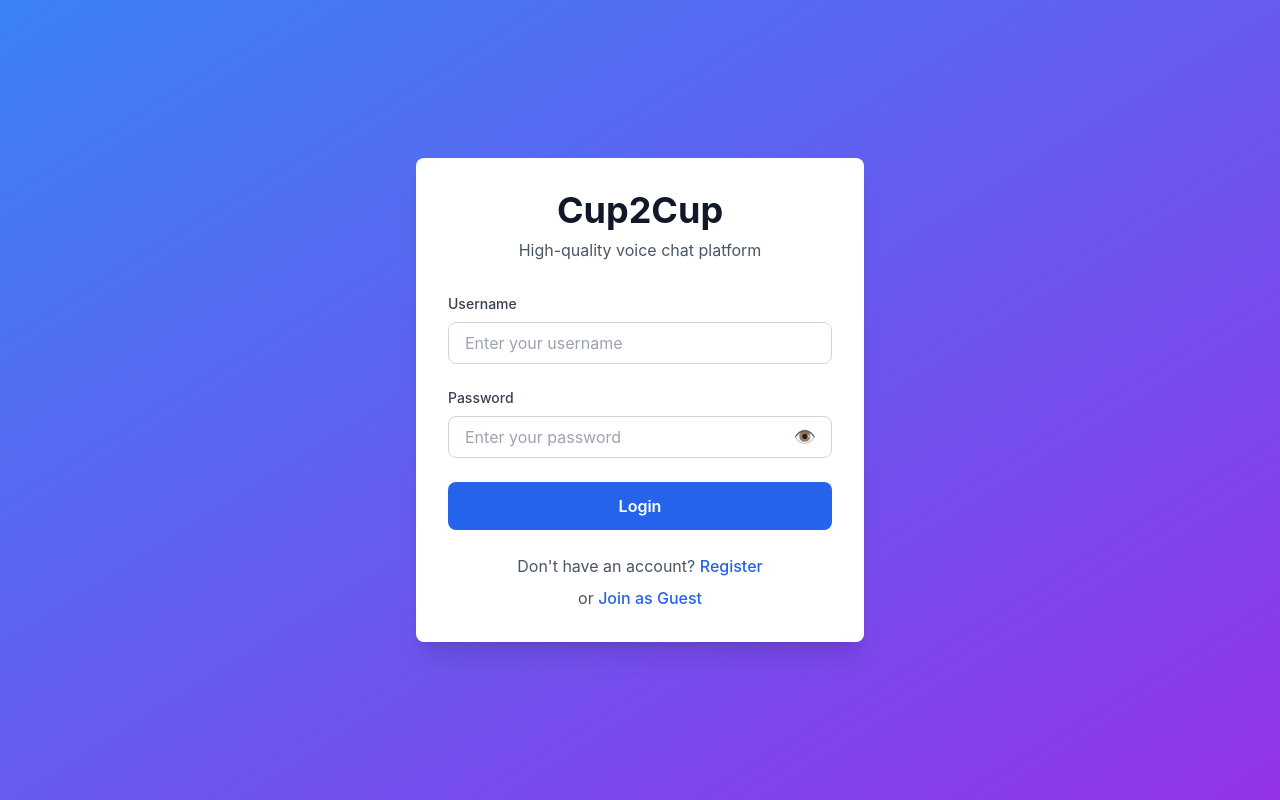
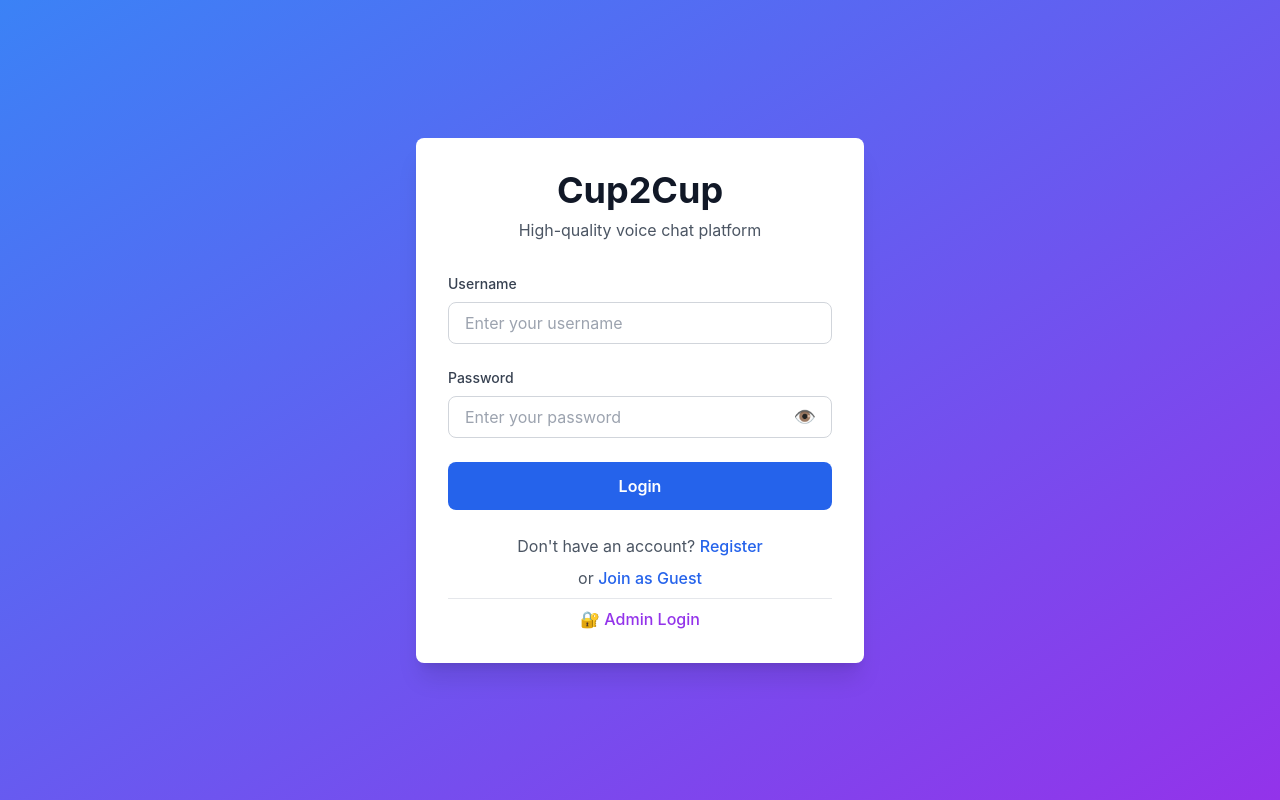
Before and after one commit to SirJBiscuit/Cup2Cup, a React (Create React App) app in the folder client/: page /login in a window 1280 px wide. Built offline with nearby package versions, Linux system fonts and the light colour scheme; no server answers.

Commit message:
Add Admin Login link to login page

```diff
--- a/client/src/components/Auth/Login.tsx
+++ b/client/src/components/Auth/Login.tsx
@@ -118,6 +118,14 @@ const Login = () => {
               Join as Guest
             </Link>
           </p>
+          <p className="text-gray-600 dark:text-gray-400 pt-2 border-t border-gray-200 dark:border-gray-700">
+            <Link
+              to="/admin"
+              className="text-purple-600 dark:text-purple-400 hover:underline font-medium"
+            >
+              🔐 Admin Login
+            </Link>
+          </p>
         </div>
       </div>
     </div>
```
